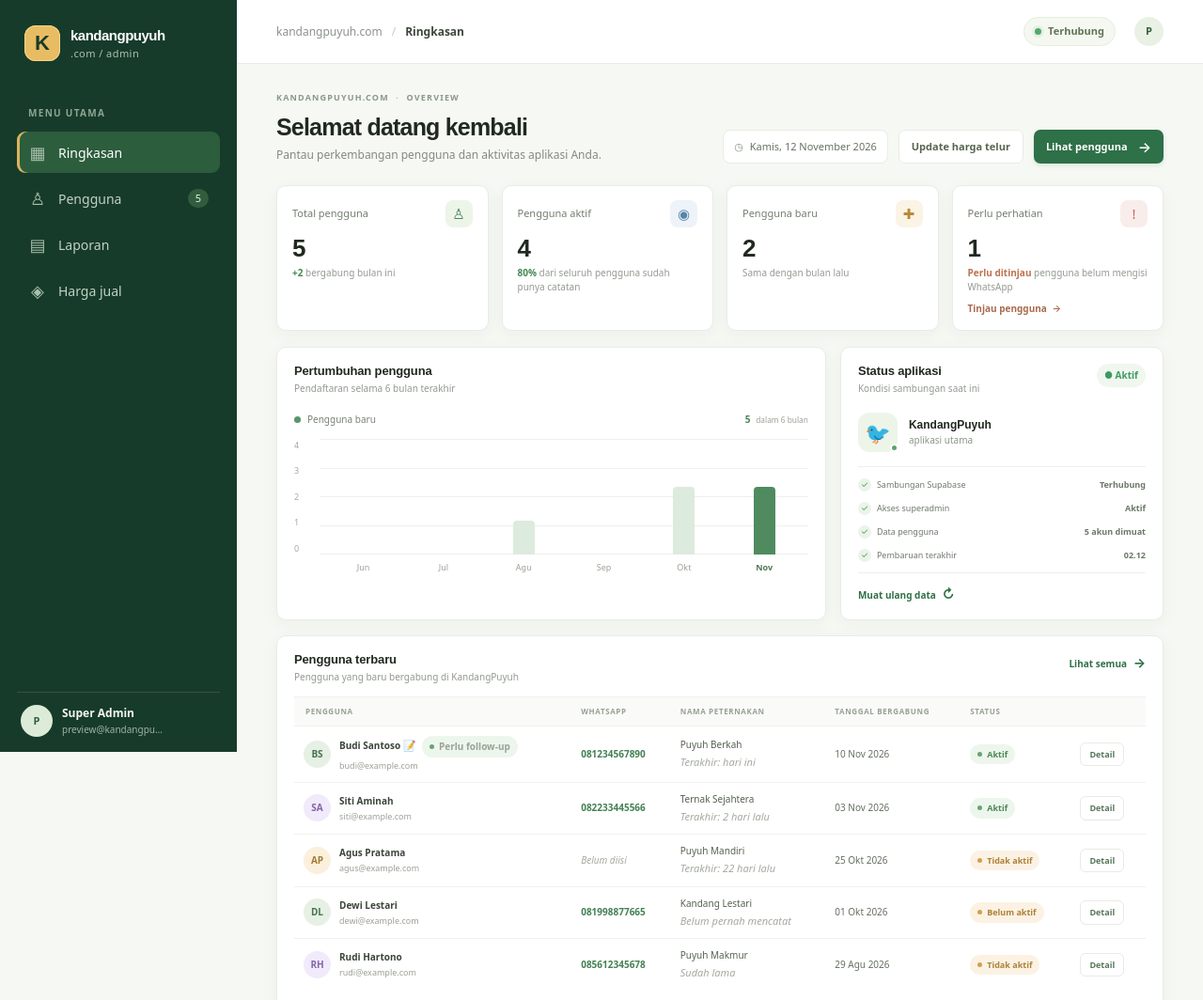
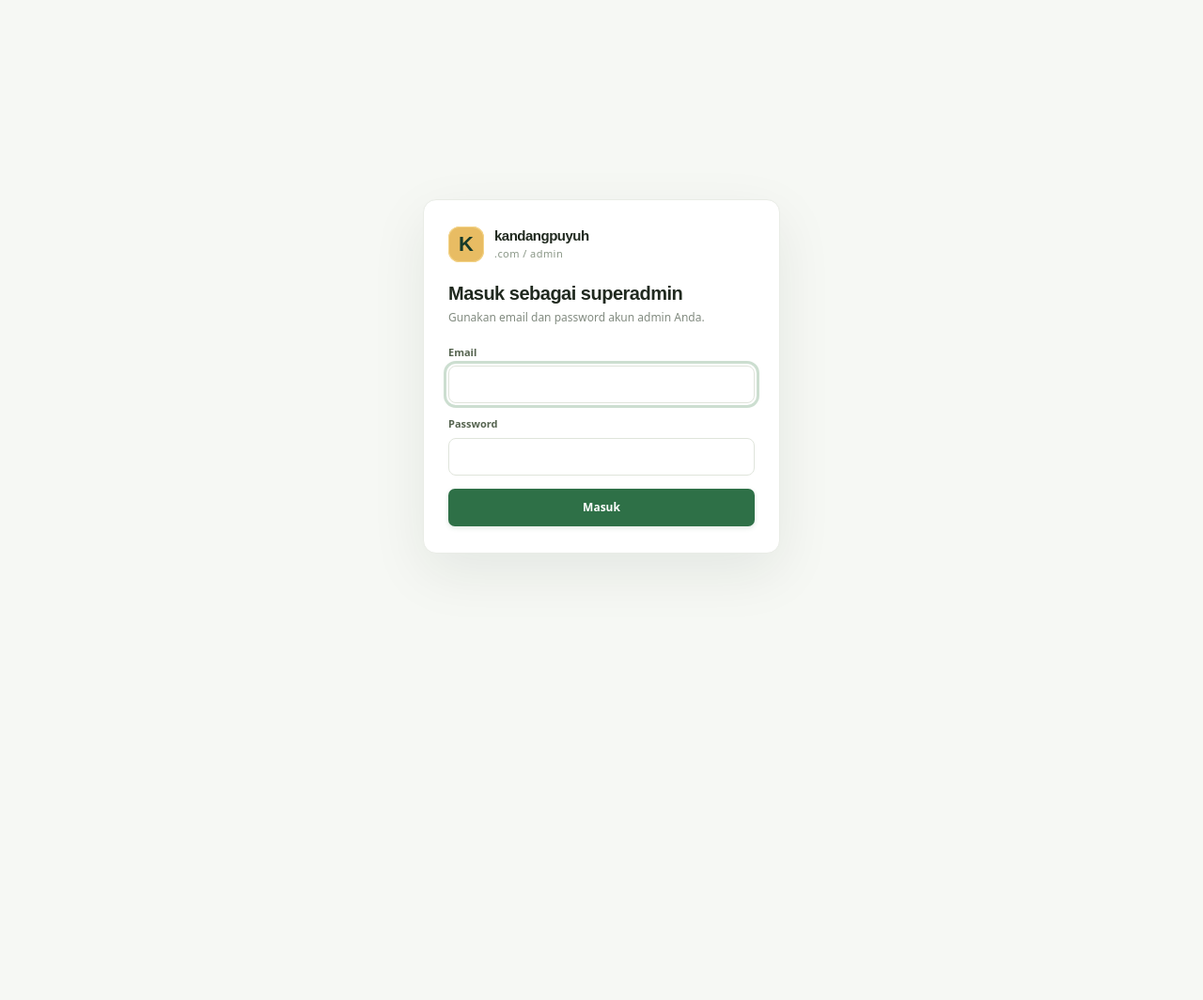
Before and after one commit to fendinorhasiqin-star/bisnispuyuh, a plain HTML site: page admin/index.html in a window 1280 px wide. Shown: the top 1064 px of the page at 94% size. After the commit the page ends 800 px from the top, so only its background shows below. Drawn offline with nearby package versions, Linux system fonts and the light colour scheme.

Commit message:
Update index.html

```diff
--- a/admin/index.html
+++ b/admin/index.html
@@ -950,7 +950,7 @@ window.Services = window.Services || {};
 </script>
   <script>
 (() => {
-  const PREVIEW_MODE = true;
+  const PREVIEW_MODE = false;
   const $ = (selector, root = document) => root.querySelector(selector);
   const $$ = (selector, root = document) => Array.from(root.querySelectorAll(selector));
   const bootEl = $('#boot'), loginView = $('#login-view'), appView = $('#dashboard-view');
```
